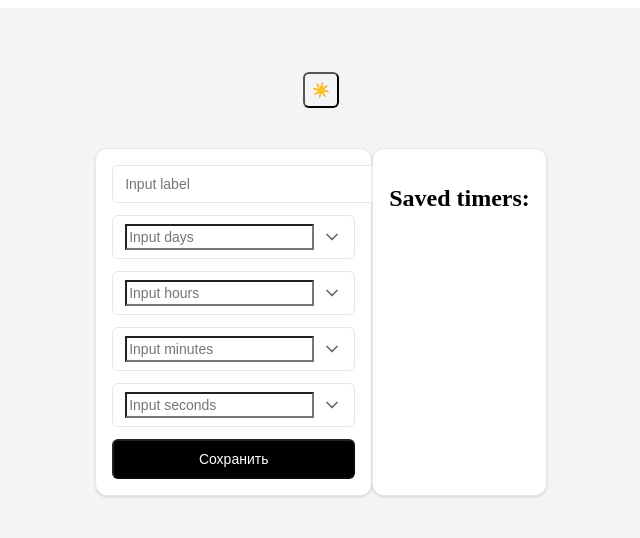
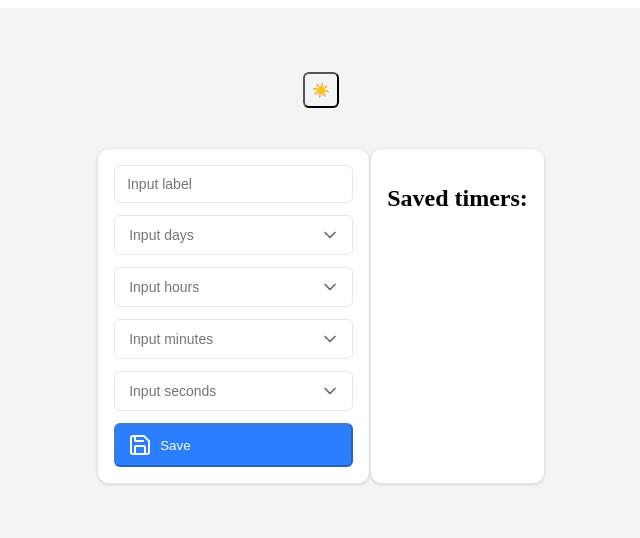
Before and after one commit to shifteee/timer-app, a Vue app: page / in a window 1280 px wide. Shown: the top 538 px of the page, without its empty margins (319-959 px from the left). Built offline with nearby package versions, Linux system fonts and the light colour scheme.

Commit message:
fix some css issues

```diff
--- a/src/App.vue
+++ b/src/App.vue
@@ -9,7 +9,7 @@ import ThemeSwitcher from './Components/atoms/ThemeSwitcher/ThemeSwitcher.vue';
             <ThemeSwitcher />
         </header>
 
-        <div class="app__wrapper timers">
+        <div class="app__wrapper">
             <Form />
             <Timers/>
         </div>
--- a/src/Components/molecules/Selector/Selector.vue
+++ b/src/Components/molecules/Selector/Selector.vue
@@ -45,7 +45,6 @@ onClickOutside(dropdownEl, (e) => {
     <div class="selector">
         <div class="selector__control">
             <input
-                id="selector-input"
                 class="selector__input"
                 type="number"
                 v-model="modelValue"
@@ -83,10 +82,25 @@ onClickOutside(dropdownEl, (e) => {
 }
 
 .selector__input {
-    @apply flex-1
-        text-sm
+    @apply text-sm
+        bg-transparent
+        appearance-none
         outline-none
-        bg-transparent;
+        border-none
+        ring-0
+        focus:outline-none
+        focus:ring-0
+        focus:border-none;
+}
+
+.selector__input::-webkit-outer-spin-button,
+.selector__input::-webkit-inner-spin-button {
+    -webkit-appearance: none;
+    margin: 0;
+}
+
+.selector__input[type='number'] {
+    -moz-appearance: textfield;
 }
 
 .selector__dropdown {
--- a/src/Components/organisms/TimerForm/TimerForm.vue
+++ b/src/Components/organisms/TimerForm/TimerForm.vue
@@ -1,5 +1,6 @@
 <script setup lang="ts">
 import { computed, ref } from 'vue';
+import { Save } from 'lucide-vue-next';
 
 import Selector from '~/molecules/Selector/Selector.vue';
 
@@ -84,7 +85,7 @@ async function save() {
                 :disabled="isDisabled"
                 @click="save"
             >
-                Сохранить
+                <Save /> Save
             </button>
         </div>
     </div>
@@ -107,11 +108,9 @@ async function save() {
 
 .timer-form__input {
     @apply w-full
-        border
-        border-gray-200
+        box-border border border-gray-200
         rounded-md
-        px-3
-        py-2
+        px-3 py-2
         text-sm
         outline-none
         focus:ring-2
@@ -119,14 +118,17 @@ async function save() {
 }
 
 .timer-form__submit {
-    @apply w-full
-        bg-black
+    @apply inline-flex
+        w-full
+        items-center
+        gap-2
+        px-3
+        py-2
+        rounded-md
+        bg-blue-500
         text-white
-        rounded-md
-        py-2
-        text-sm
-        font-medium
-        hover:bg-gray-800
+        hover:bg-blue-600
         transition;
+
 }
 </style>
--- a/src/Components/organisms/TimerList/TimerList.vue
+++ b/src/Components/organisms/TimerList/TimerList.vue
@@ -19,10 +19,18 @@ onBeforeMount(loadTimers);
 </script>
 <template>
 <section class="timers">
-    <h2>Saved timers:</h2>
-    <ul>
-        <li v-if="error">{{ error }}</li>
-        <li v-for="timer in timers" :key="timer.label">
+    <h2 class="timers__header">Saved timers:</h2>
+    <ul class="timers__list">
+        <li
+            v-if="error"
+            class="timers__item"
+        >
+            {{ error }}
+        </li>
+        <li
+            v-for="timer in timers" :key="timer.label"
+            class="timers__item"
+        >
             <Time
                 :label="timer.label"
                 :intervalIso="timer.interval.toISO()"
@@ -46,7 +54,7 @@ onBeforeMount(loadTimers);
         p-4;
 }
 
-.timers ul {
+.timers__item {
     @apply flex
         flex-col
         gap-2;
```
